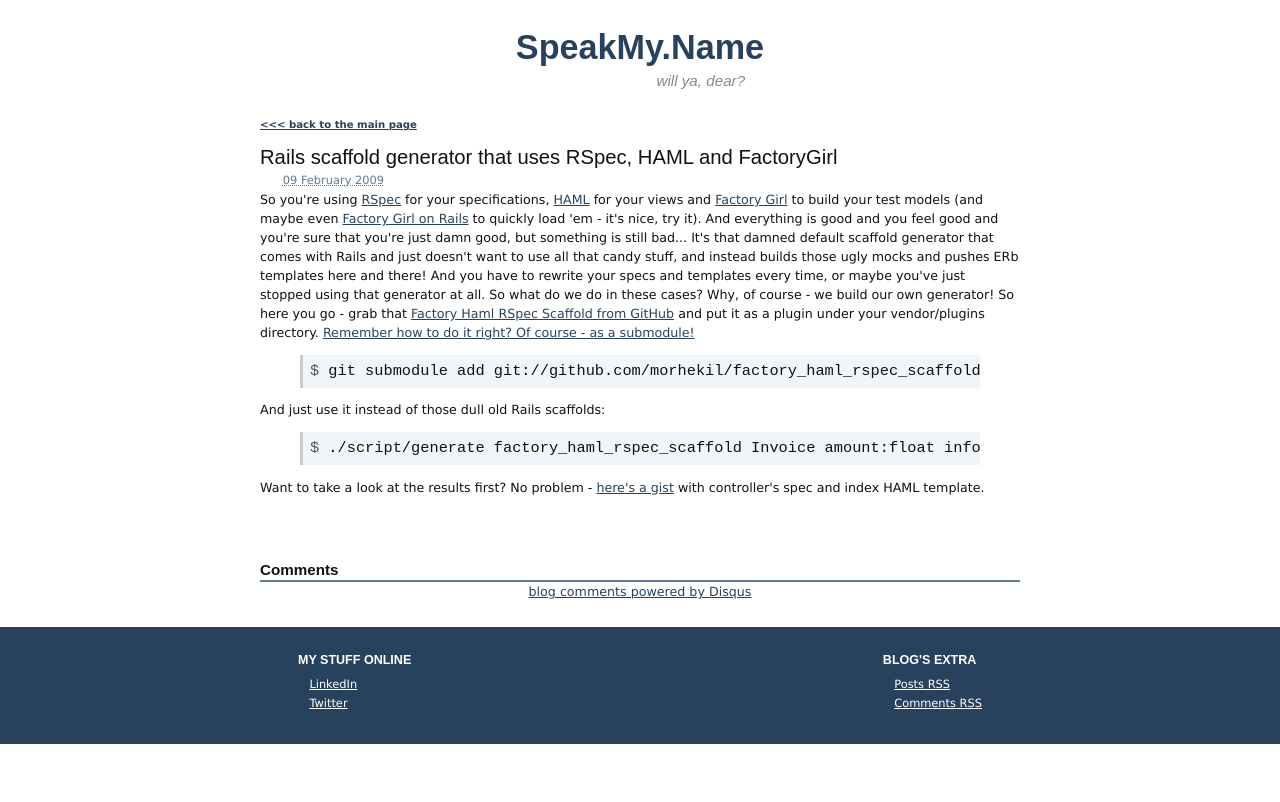
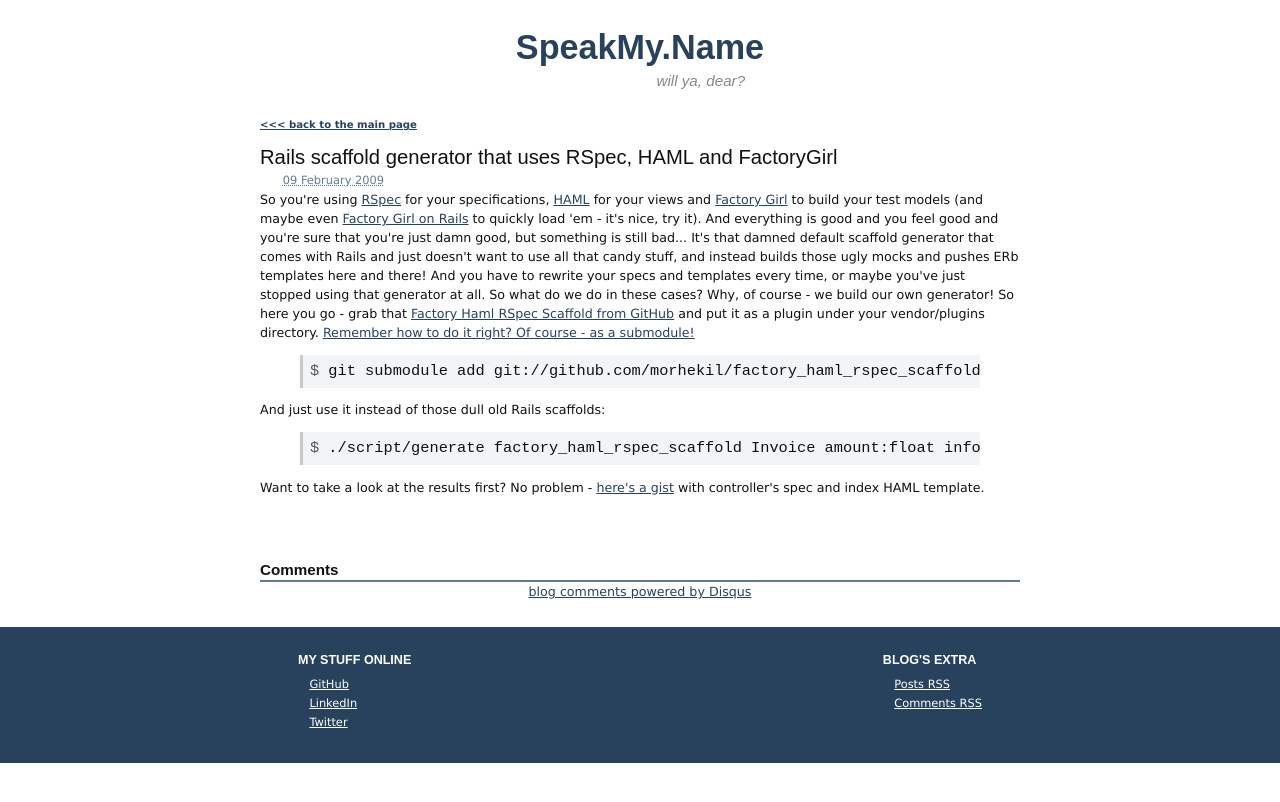
Before and after one commit to morhekil/speakmyname-blog, a Jekyll site: the page built from _posts/2009-02-09-rails-scaffold-generator-that-uses-rspec-haml-and-factorygirl.textile, in a window 1280 px wide. Shown: the top 802 px of the page. Built offline with Jekyll 4.4.1, drawn with Linux system fonts in a browser that asks for light colours; comment, search, counter and statistics services are not loaded.

Commit message:
github link in the footer

```diff
--- a/_includes/footer.html
+++ b/_includes/footer.html
@@ -4,6 +4,7 @@
         <div id="meonline">
           <h3>My Stuff Online</h3>
           <ul>
+            <li><a href="https://github.com/morhekil">GitHub</a></li>
             <li><a href="http://www.linkedin.com/in/olegiv">LinkedIn</a></li>
             <li><a href="http://twitter.com/morhekil">Twitter</a></li>
           </ul>
```
